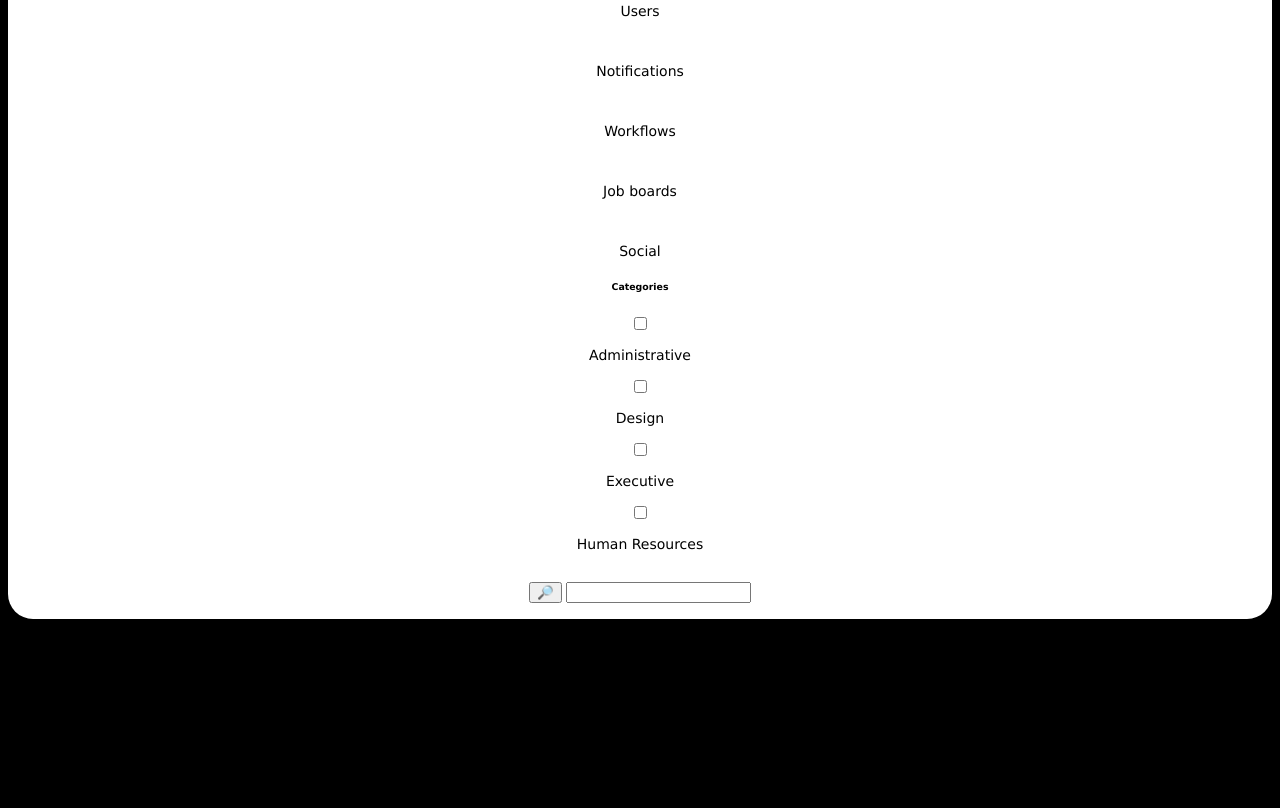
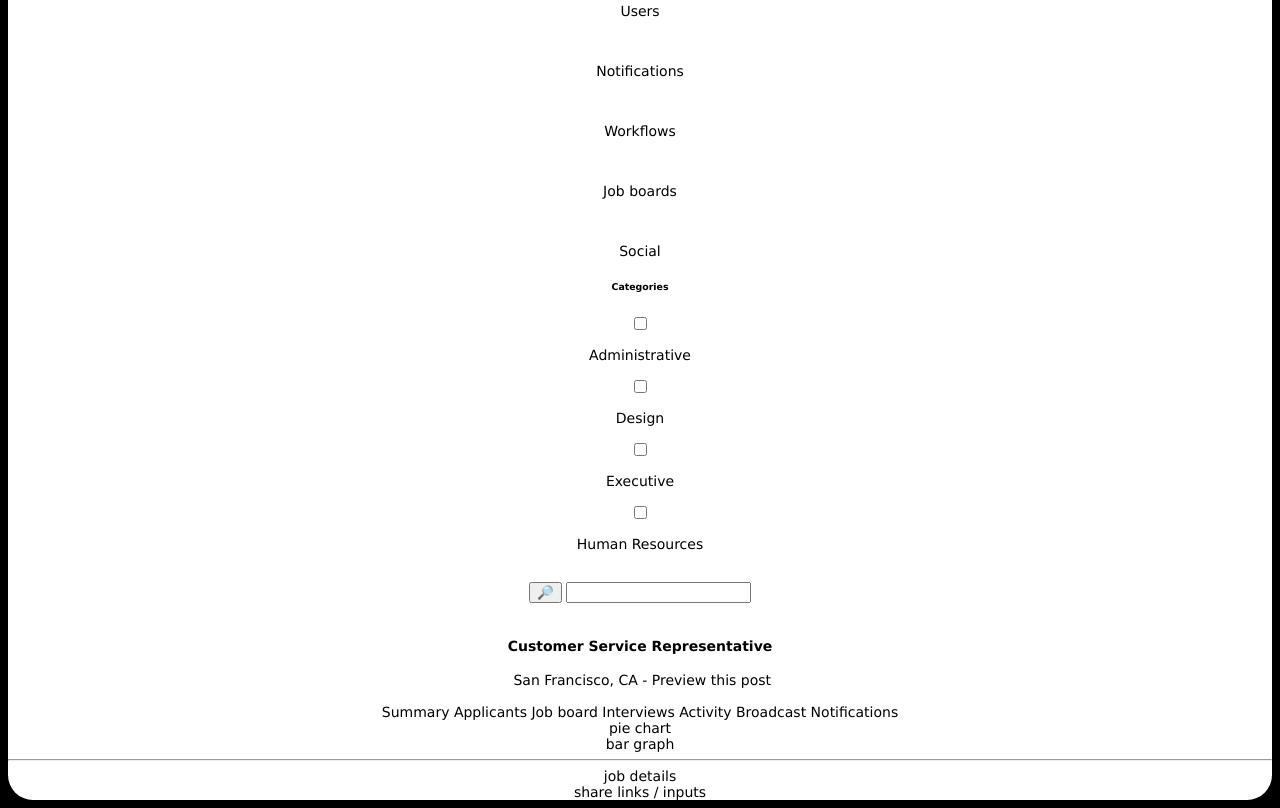
Before and after one commit to nichelicorn/static, a plain HTML site: page src/index.html in a window 1280 px wide. Shown: the part 778-1586 px from the top of the page. Before the commit the page ends 1405 px from the top, so only its background shows below. Drawn offline with Linux system fonts and the light colour scheme.

Commit message:
✨ Initial HTML layout for job details section

```diff
--- a/src/index.html
+++ b/src/index.html
@@ -149,8 +149,44 @@
             <img />
           </div>
         </nav>
-        <header></header>
-        <section></section>
+        <header class="card-header">
+          <div>
+            <h4>Customer Service Representative</h4>
+            <div>
+              <img />
+              <span>San Francisco, CA</span>
+              <span>-</span>
+              <span>Preview this post</span>
+            </div>
+            <nav class="nav-buttons">
+              <img />
+              <img />
+              <img />
+              <img />
+            </nav>
+            <div>
+              <span>Summary</span>
+              <span>Applicants</span>
+              <span>Job board</span>
+              <span>Interviews</span>
+              <span>Activity</span>
+              <span>Broadcast</span>
+              <span>Notifications</span>
+            </div>
+          </div>
+          <div></div>
+        </header>
+        <section>
+          <div>
+            <section>pie chart</section>
+            <section>bar graph</section>
+          </div>
+          <hr>
+          <section>
+            <section>job details</section>
+            <section>share links / inputs</section>
+          </section>
+        </section>
       </section>
     </section>
   </main>
```
